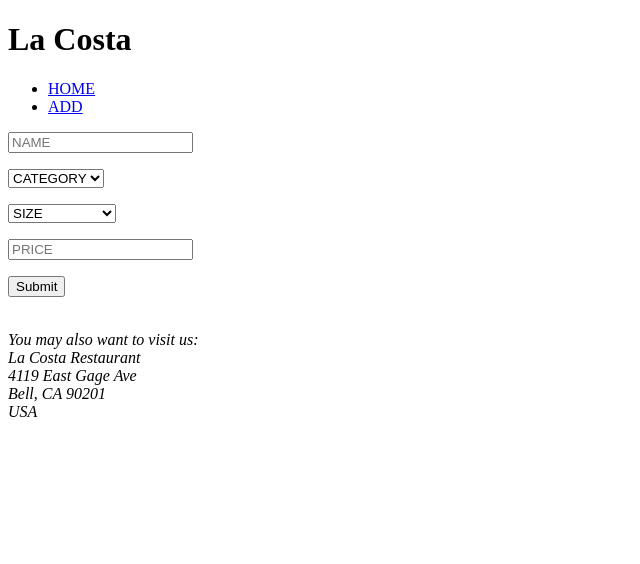
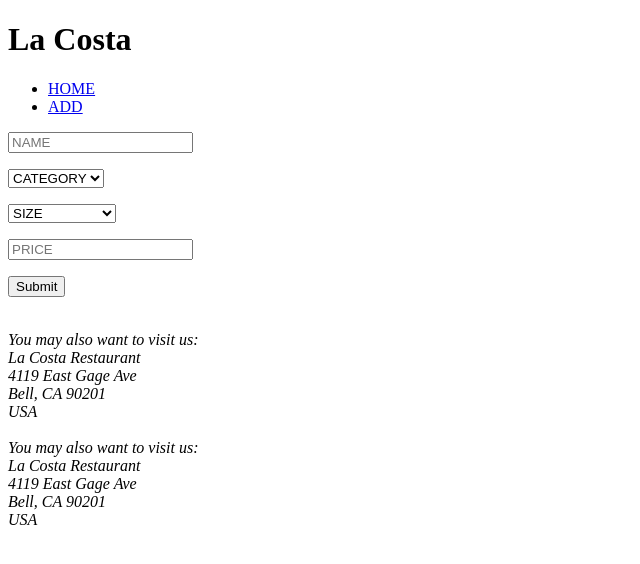
Before and after one commit to Joes-BitGit/menu, a React (Create React App) app in the folder client/: page /add in a window 1280 px wide. Shown: the top 564 px of the page, without its empty margins (0-640 px from the left). Built offline with nearby package versions, Linux system fonts and the light colour scheme.

Commit message:
Extracted footer to app level

```diff
--- a/client/src/App.jsx
+++ b/client/src/App.jsx
@@ -2,6 +2,7 @@ import React from "react";
 import { BrowserRouter as Router } from "react-router-dom";
 import Routes from "./components/Routes.jsx";
 import NavBar from "./components/NavBar.jsx";
+import Footer from "./components/Footer.jsx";
 import { MenuContextProvider } from "./context/MenuContext.js";
 
 const App = () => {
@@ -10,6 +11,8 @@ const App = () => {
       <Router>
         <NavBar />
         <Routes />
+        <br />
+        <Footer />
       </Router>
     </MenuContextProvider>
   );
--- a/client/src/routes/Home.jsx
+++ b/client/src/routes/Home.jsx
@@ -1,7 +1,6 @@
 import React, { useState } from "react";
 import SearchBar from "../components/SearchBar.jsx";
 
-import Footer from "../components/Footer.jsx";
 import ItemTable from "../components/ItemTable.jsx";
 
 const Home = () => {
@@ -15,8 +14,6 @@ const Home = () => {
     <div>
       <SearchBar item={item} handleItemInput={handleItemInput} />
       <ItemTable item={item} />
-      <br />
-      <Footer />
     </div>
   );
 };
```
